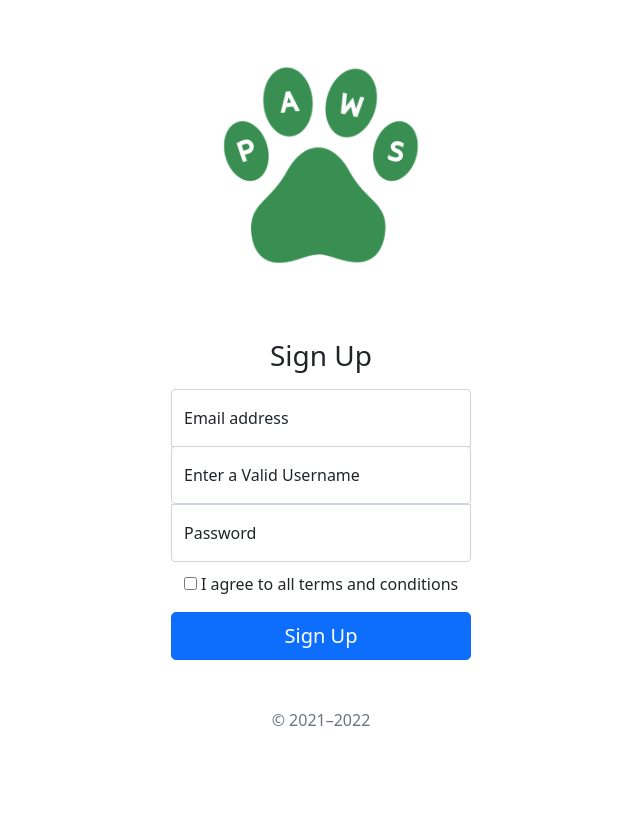
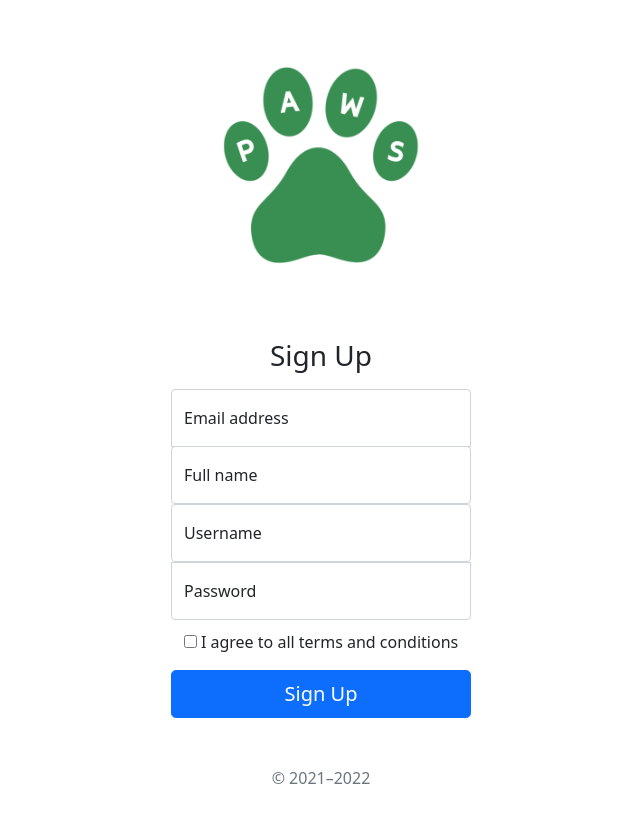
Before and after one commit to Hardikag17/PawsAdoption, a React (Create React App) app in the folder frontend/: page /SignUp in a window 1280 px wide. Shown: the whole page, without its empty margins (319-959 px from the left). Before the commit the page ends 800 px from the top, so only its background shows below. Built offline with nearby package versions, Linux system fonts and the light colour scheme.

Commit message:
add field for name in signup page

```diff
--- a/frontend/src/components/SignUp.jsx
+++ b/frontend/src/components/SignUp.jsx
@@ -30,7 +30,15 @@ function SignUp() {
                 className='form-control'
                 id='floatingInput'
                 placeholder='name{numbers}'></input>
-              <label for='floatingInput'>Enter a Valid Username</label>
+              <label for='floatingInput'>Full name</label>
+            </div>
+            <div className='form-floating'>
+              <input
+                type='text'
+                className='form-control'
+                id='floatingInput'
+                placeholder='name{numbers}'></input>
+              <label for='floatingInput'>Username</label>
             </div>
             <div className='form-floating'>
               <input
```
